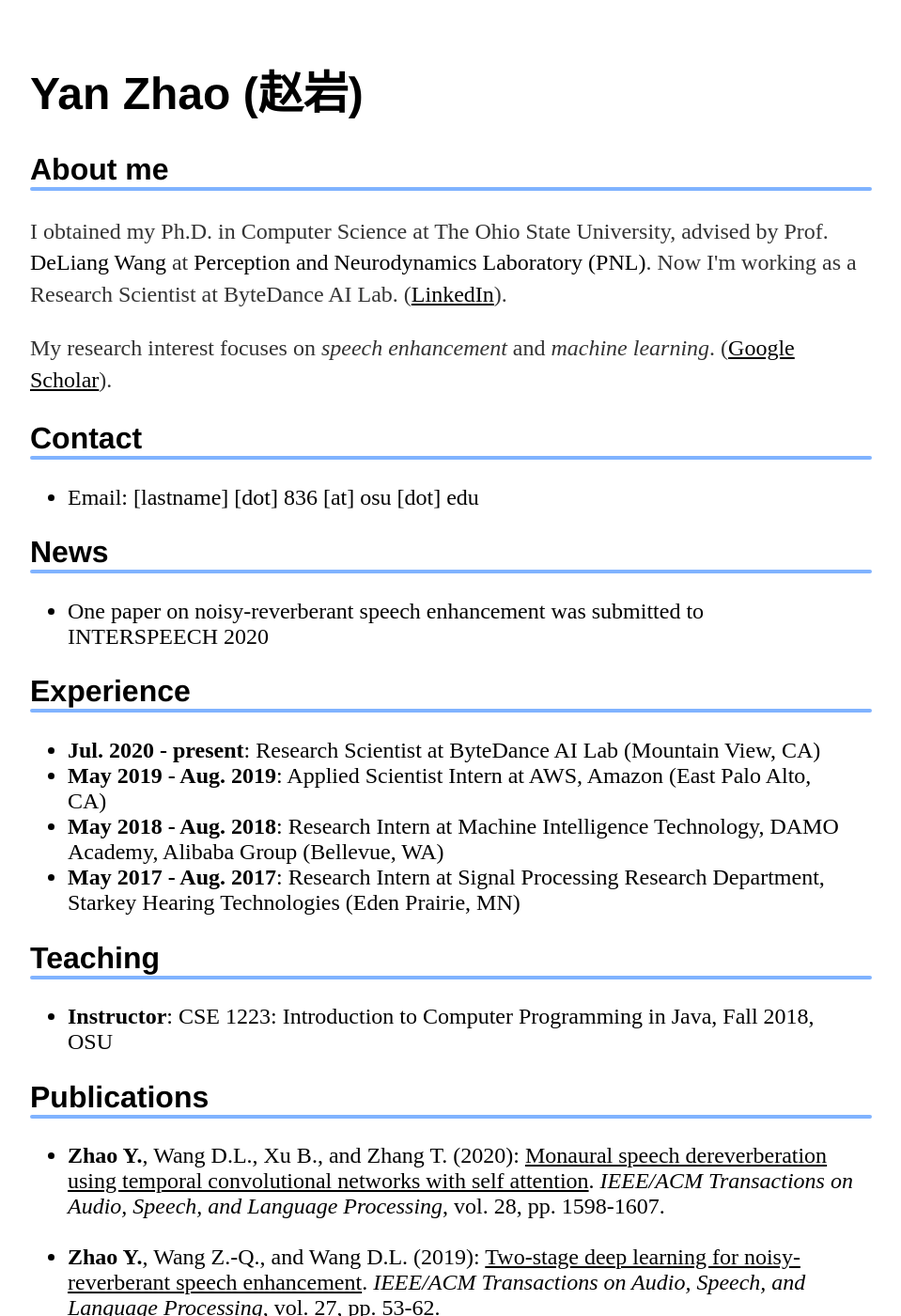
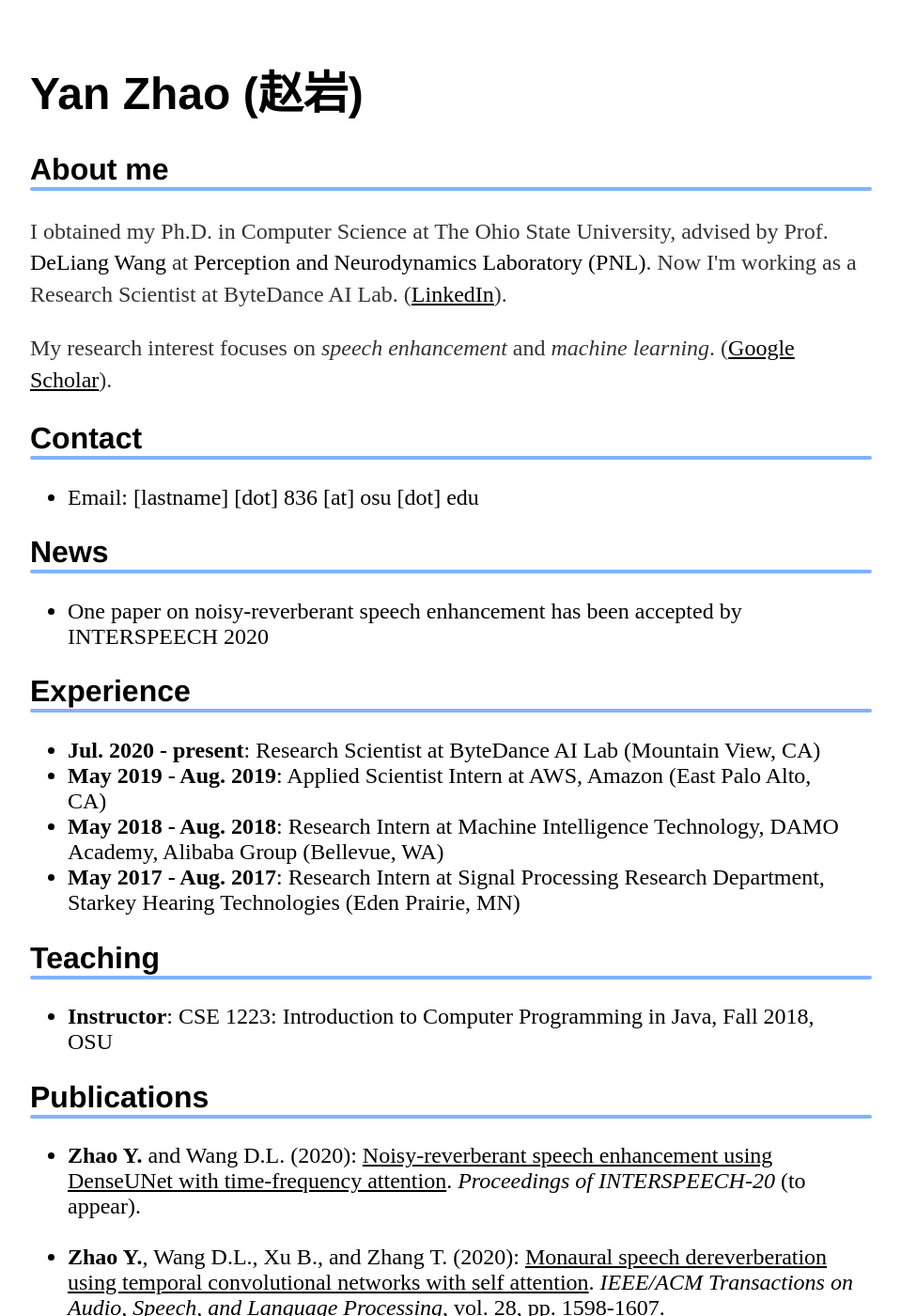
Before and after one commit to cliffzhao/cliffzhao.github.io, a Jekyll site: the page built from index.html, in a window 1280 px wide and 1400 px high. Shown: the whole window at 94% size, without its empty margins (160-1119 px from the left). Built offline with Jekyll 4.4.1, drawn with Linux system fonts in a browser that asks for light colours.

Commit message:
Update index.html

```diff
--- a/index.html
+++ b/index.html
@@ -23,7 +23,7 @@ title: Yan Zhao
     <h2>News</h2>
     <ul>
 
-    <li> One paper on noisy-reverberant speech enhancement was submitted to INTERSPEECH 2020
+    <li> One paper on noisy-reverberant speech enhancement has been accepted by INTERSPEECH 2020
 
     </ul>
 
@@ -47,6 +47,12 @@ title: Yan Zhao
 
     <h2>Publications</h2>
     <ul>
+
+	<li><strong>Zhao Y.</strong> and Wang D.L. (2020): <U>Noisy-reverberant speech enhancement using DenseUNet with time-frequency attention</U>.
+	    <cite>Proceedings of INTERSPEECH-20</cite> (to appear).
+    <br>
+    <br>
+	    </li>
 
     <li><strong>Zhao Y.</strong>, Wang D.L., Xu B., and Zhang T. (2020): <U>Monaural speech dereverberation using temporal convolutional networks with self attention</U>.
 	    <cite>IEEE/ACM Transactions on Audio, Speech, and Language Processing</cite>, vol. 28, pp. 1598-1607.
```
